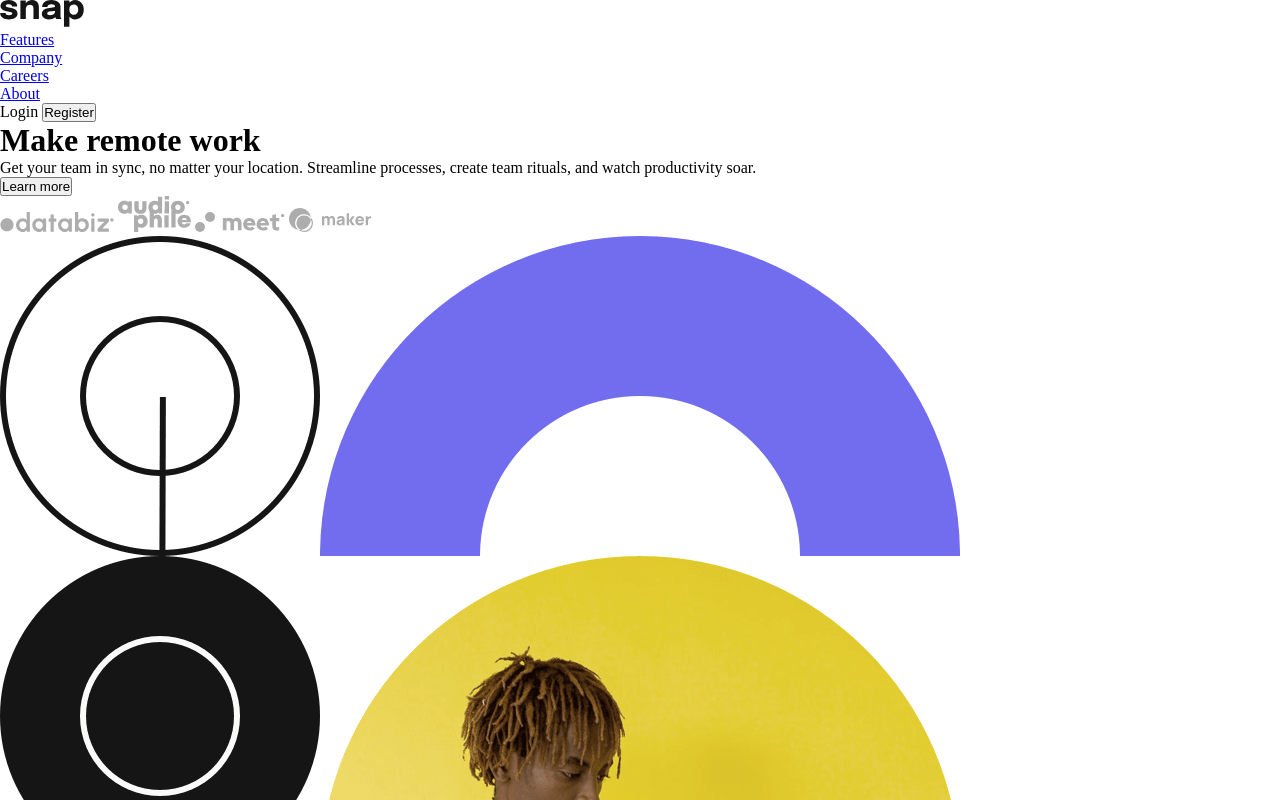
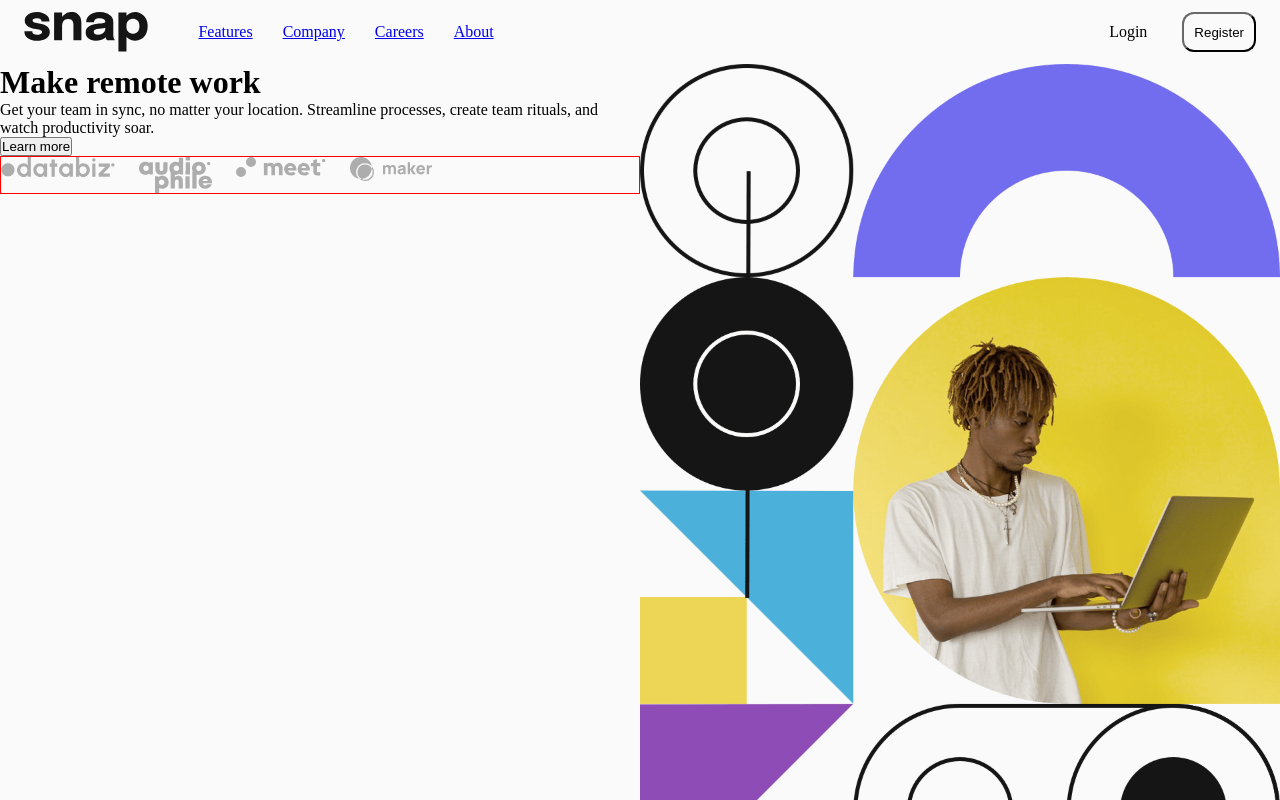
Before and after one commit to arnoldbgm/enter_201n6, a plain HTML site: page Dia_01/index.html in a window 1280 px wide. Shown: the top 800 px of the page. Drawn offline with Linux system fonts and the light colour scheme.

```diff
--- a/Dia_01/index.html
+++ b/Dia_01/index.html
@@ -38,7 +38,7 @@
          <img src="./images/client-maker.svg" alt="">
       </section>
    </div>
-   <img src="./images/image-hero-desktop.png" alt="">
+   <img id="img-content" src="./images/image-hero-desktop.png" alt="">
 </main>
 
 </html>
--- a/Dia_01/style/style.css
+++ b/Dia_01/style/style.css
@@ -3,3 +3,63 @@
    margin: 0;
    padding: 0;
 }
+
+body {
+   background-color: hsl(0, 0%, 98%);
+}
+
+/* Comenzamos con el header */
+header {
+   display: flex;
+   justify-content: space-between ;
+   padding: 12px 24px;
+}
+
+nav {
+   display: flex;
+   gap: 50px;
+}
+
+ul {
+   display: flex;
+   list-style: none;
+   align-items: center;
+   gap: 30px;
+}
+
+.login{
+   display: flex;
+   align-items: center;
+   gap: 35px;
+}
+
+.login button{
+   border-radius: 12px;
+   height: 40px;
+   padding: 10px;
+   background-color:  hsl(0, 0%, 98%);
+   border-color: hsl(0, 0%, 8%);
+   border-width: 2px;
+}
+
+main{
+   display: flex;
+}
+
+.main-content{
+   width: 50%;
+}
+
+#img-content{
+   width: 50%;
+}
+
+.main-content section{
+   border: 1px solid red;
+   display: flex;
+   gap: 24px;
+}
+
+.main-content section img{
+   height: 100%;
+}
```
